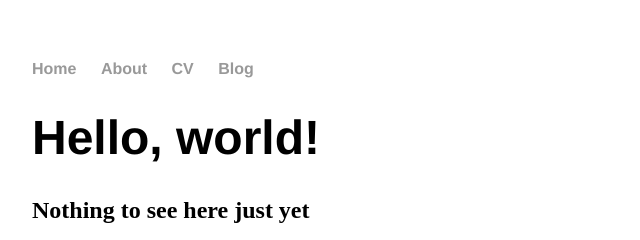
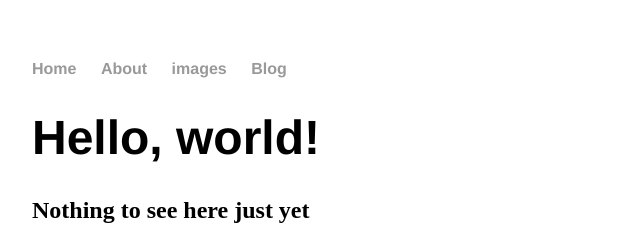
Before and after one commit to worldofdub/worldofdub.github.io, a plain HTML site: page index.html in a window 1280 px wide. Shown: the top 240 px of the page, 160-800 px from the left. Drawn offline with nearby package versions, Linux system fonts and the light colour scheme.

Commit message:
added assets

```diff
--- a/index.html
+++ b/index.html
@@ -14,7 +14,7 @@
     		<ul>
         		<li><a href="/">Home</a></li>
 	        	<li><a href="/about">About</a></li>
-        		<li><a href="/cv">CV</a></li>
+        		<li><a href="/images">images</a></li>
         		<li><a href="/blog">Blog</a></li>
     		</ul>
 		</nav>
```
